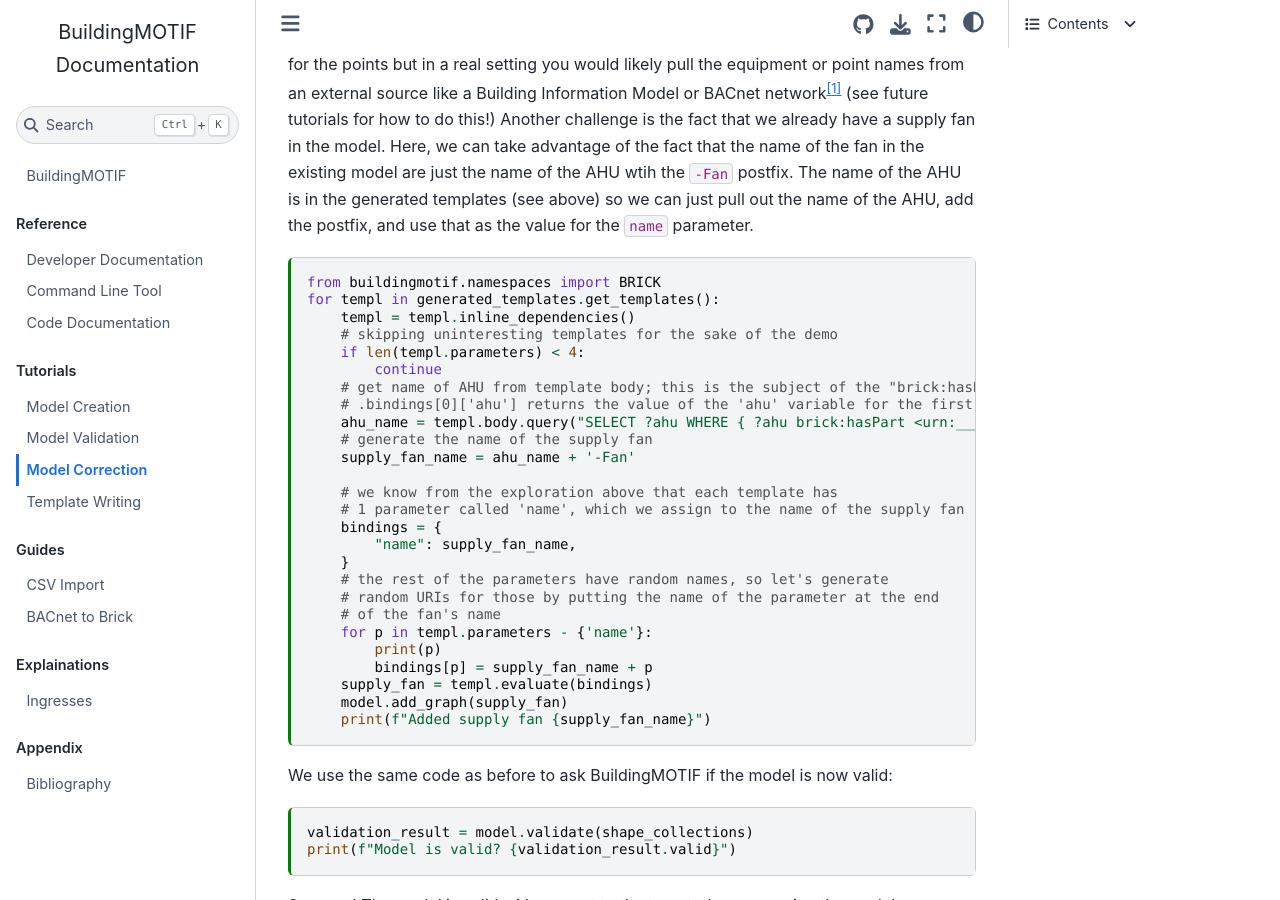
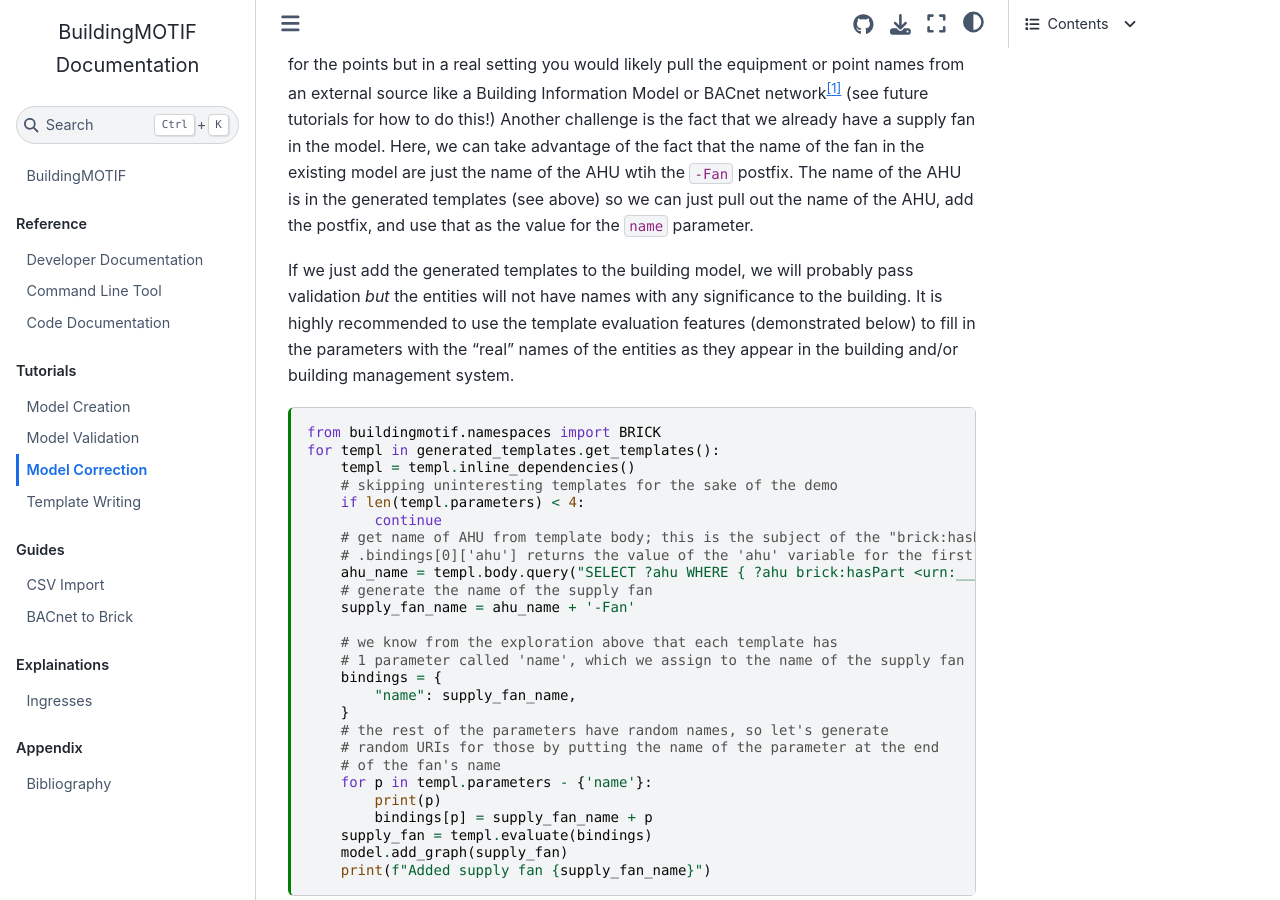
Before and after one commit to NREL/BuildingMOTIF, a Jupyter Book: the page built from docs/tutorials/model_correction.md, in a window 1280 px wide and 900 px high, scrolled down 1903 px. Built offline with Jupyter Book 1.0.4 settings and Sphinx 7.4.7 and the Sphinx Book theme 1.1.4, drawn with Linux system fonts in a browser that asks for light colours.

Commit message:
add comment for filling in params

````diff
--- a/docs/tutorials/model_correction.md
+++ b/docs/tutorials/model_correction.md
@@ -103,6 +103,8 @@ for templ in generated_templates.get_templates():
 
 In this case, the generated templates are fairly simple. They require an input for the name of the supply fan and the names of several missing points. We can loop through each of these generated templates and create the names. Here, we are creating arbitrary names for the points but in a real setting you would likely pull the equipment or point names from an external source like a Building Information Model or BACnet network[^1] (see future tutorials for how to do this!) Another challenge is the fact that we already have a supply fan in the model. Here, we can take advantage of the fact that the name of the fan in the existing model are just the name of the AHU wtih the `-Fan` postfix. The name of the AHU is in the generated templates (see above) so we can just pull out the name of the AHU, add the postfix, and use that as the value for the `name` parameter.
 
+If we just add the generated templates to the building model, we will probably pass validation *but* the entities will not have names with any significance to the building. It is highly recommended to use the template evaluation features (demonstrated below) to fill in the parameters with the "real" names of the entities as they appear in the building and/or building management system.
+
 [^1]: https://bacnet.org/
 
 ```{code-cell}
````
